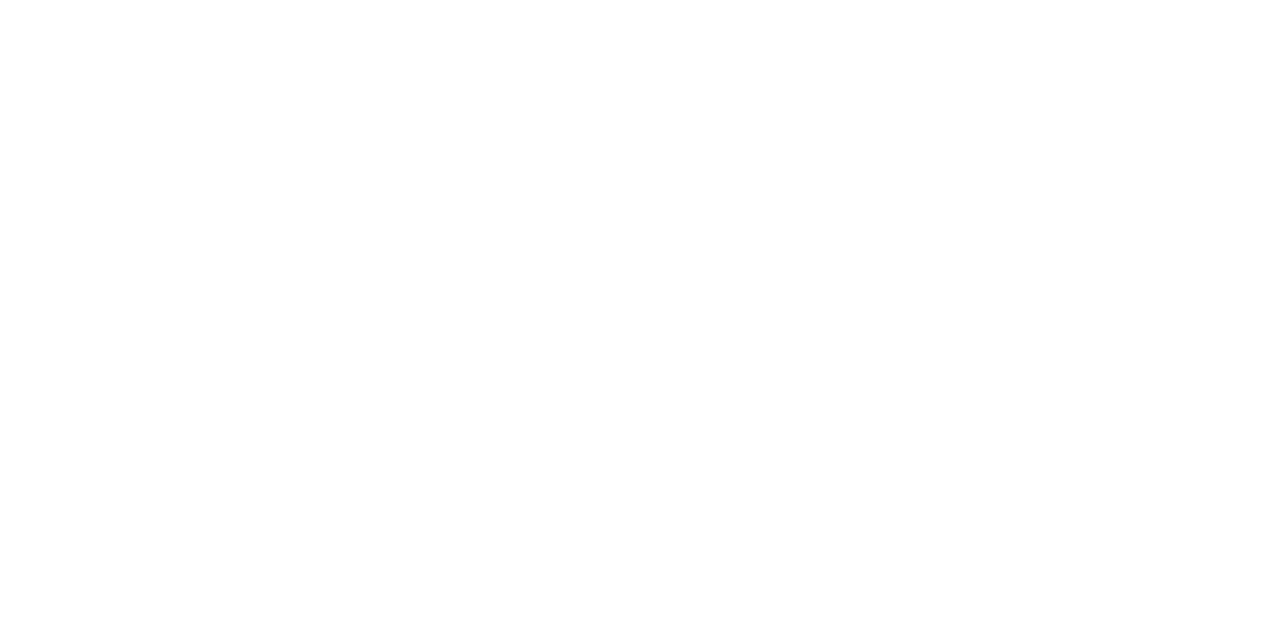
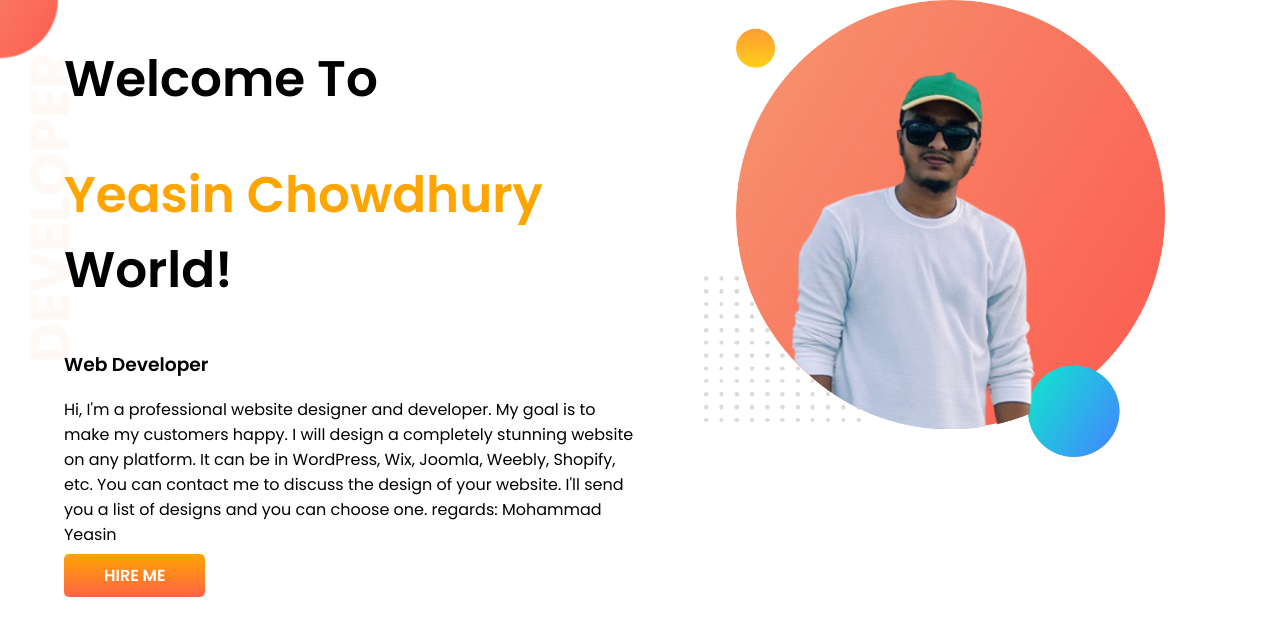
Before and after one commit to yeasin44/my-portfolio, a plain HTML site: page index.html in a window 1280 px wide. Drawn offline with Linux system fonts and the light colour scheme.

Commit message:
top banner added

```diff
--- a/index.html
+++ b/index.html
@@ -5,7 +5,38 @@
     <meta http-equiv="X-UA-Compatible" content="IE=edge" />
     <meta name="viewport" content="width=device-width, initial-scale=1.0" />
     <title>Yeasin Chowdhury</title>
+    <link rel="preconnect" href="https://fonts.googleapis.com" />
+    <link rel="preconnect" href="https://fonts.gstatic.com" crossorigin />
+    <link
+      href="https://fonts.googleapis.com/css2?family=Poppins:wght@200;300;400;500;600&family=Ubuntu:wght@300;500&display=swap"
+      rel="stylesheet"
+    />
     <link rel="stylesheet" href="./style.css" />
   </head>
-  <body></body>
+  <body>
+    <section class="top-banner">
+      <div class="half-width">
+        <h1>Welcome To</h1>
+        <h1><span class="orange-color">Yeasin Chowdhury</span> World!</h1>
+        <h3>Web Developer</h3>
+        <p>
+          Hi, I'm a professional website designer and developer. My goal is to
+          make my customers happy. I will design a completely stunning website
+          on any platform. It can be in WordPress, Wix, Joomla, Weebly, Shopify,
+          etc. You can contact me to discuss the design of your website. I'll
+          send you a list of designs and you can choose one. regards: Mohammad
+          Yeasin
+        </p>
+        <a
+          class="link-button"
+          target="_blank"
+          href="https://www.linkedin.com/in/yeasin-chowdhury-80bba6152/"
+          >HIRE ME</a
+        >
+      </div>
+      <div class="half-width">
+        <img src="./images/bg.png" alt="" />
+      </div>
+    </section>
+  </body>
 </html>
--- a/style.css
+++ b/style.css
@@ -0,0 +1,32 @@
+body {
+  font-family: "Poppins", sans-serif;
+  margin: 0;
+}
+h1 {
+  font-size: 50px;
+}
+.orange-color {
+  color: orange;
+}
+section {
+  display: flex;
+}
+.half-width {
+  width: 50%;
+  padding-left: 5%;
+}
+.half-width img {
+  width: 80%;
+}
+.link-button {
+  text-decoration: none;
+  background-image: linear-gradient(orange, tomato);
+  font-weight: 700;
+  color: white;
+  padding: 10px 40px;
+  border-radius: 5px;
+}
+.top-banner {
+  background-image: url(images/top-banner.png);
+  background-repeat: no-repeat;
+}
```
Also changed, not shown: images/bg.png (added), images/dream-bg.png (added), images/exp-bg.png (added), images/jhankar.png (added), images/jhankar2.png (added), images/my-bg.png (added), images/my-bg2.png (added), images/top-banner.png (added), 7 other files.
